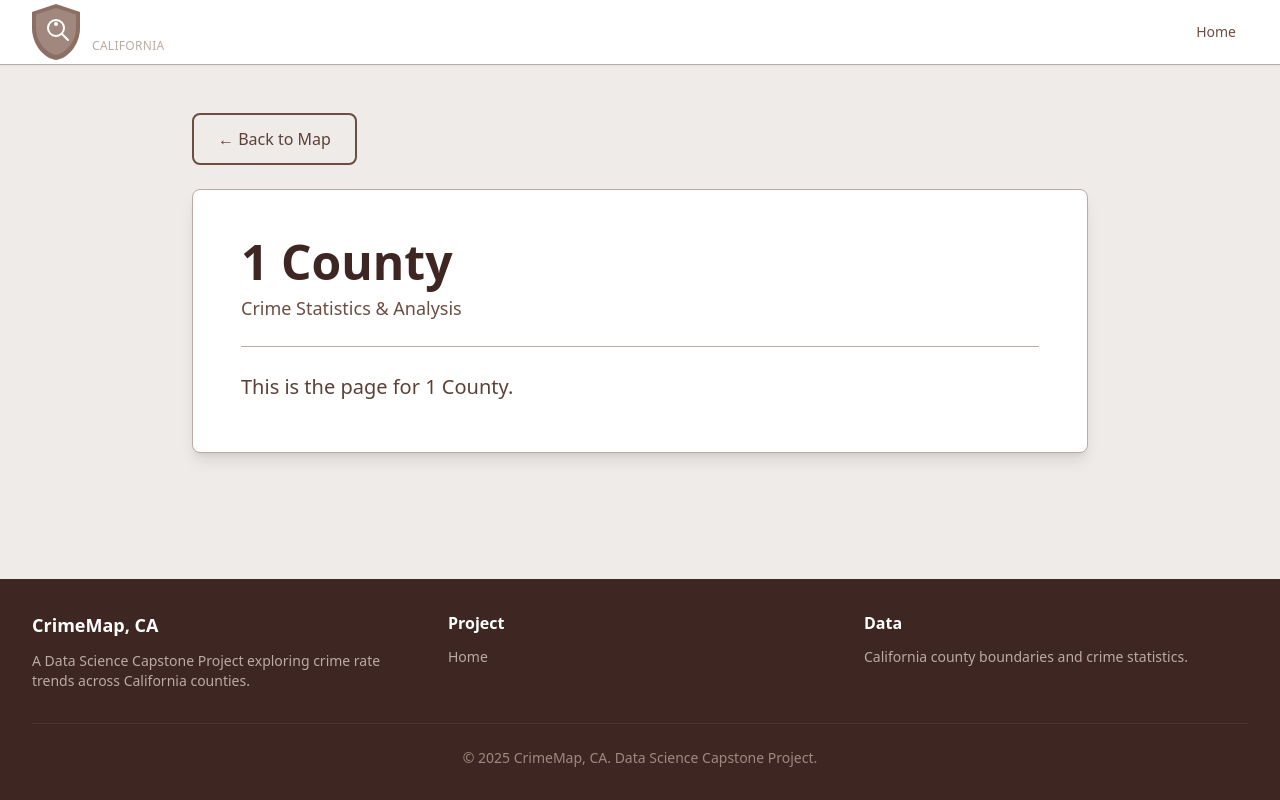
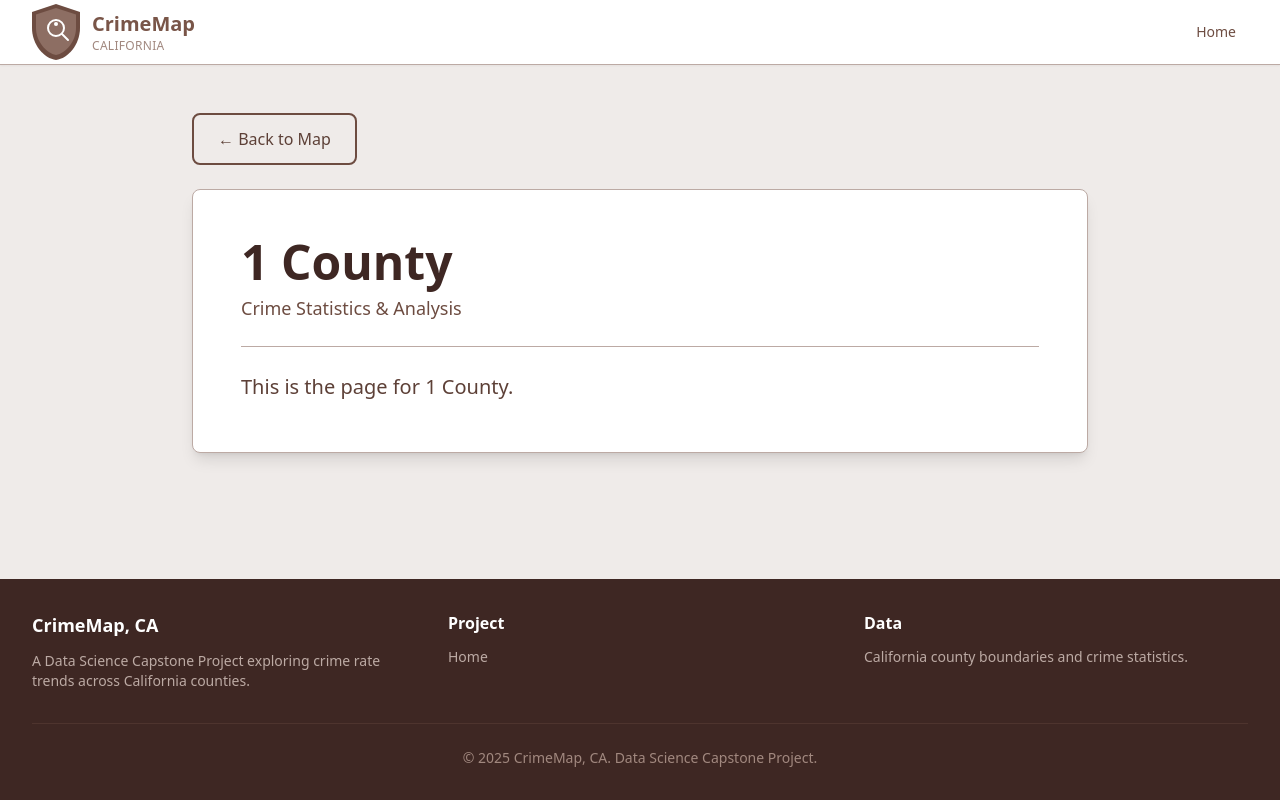
Before and after one commit to sohandillikar/california-crime-map, a React (Vite) app: page /1 in a window 1280 px wide. Built offline with nearby package versions, Linux system fonts and the light colour scheme.

Commit message:
modified navbar

```diff
--- a/src/components/Logo.tsx
+++ b/src/components/Logo.tsx
@@ -6,8 +6,8 @@ interface LogoProps {
 
 export default function Logo({ variant = 'dark' }: LogoProps) {
   const isLight = variant === 'light';
-  const textColor = isLight ? 'text-brown-900' : 'text-white';
-  const subtextColor = isLight ? 'text-brown-600' : 'text-brown-200';
+  const textColor = isLight ? 'text-brown-500' : 'text-white';
+  const subtextColor = isLight ? 'text-brown-300' : 'text-brown-200';
 
   return (
     <Link to="/" className="flex items-center space-x-2 sm:space-x-3 group">
--- a/src/components/Navigation.tsx
+++ b/src/components/Navigation.tsx
@@ -9,7 +9,7 @@ export default function Navigation() {
     <nav className="bg-white border-b border-brown-200 shadow-sm sticky top-0 z-50">
       <div className="max-w-7xl mx-auto px-4 sm:px-6 lg:px-8">
         <div className="flex justify-between items-center h-14 sm:h-16">
-          <Logo variant="dark" />
+          <Logo variant="light" />
 
           <div className="flex items-center space-x-4 sm:space-x-6">
             <Link
```
